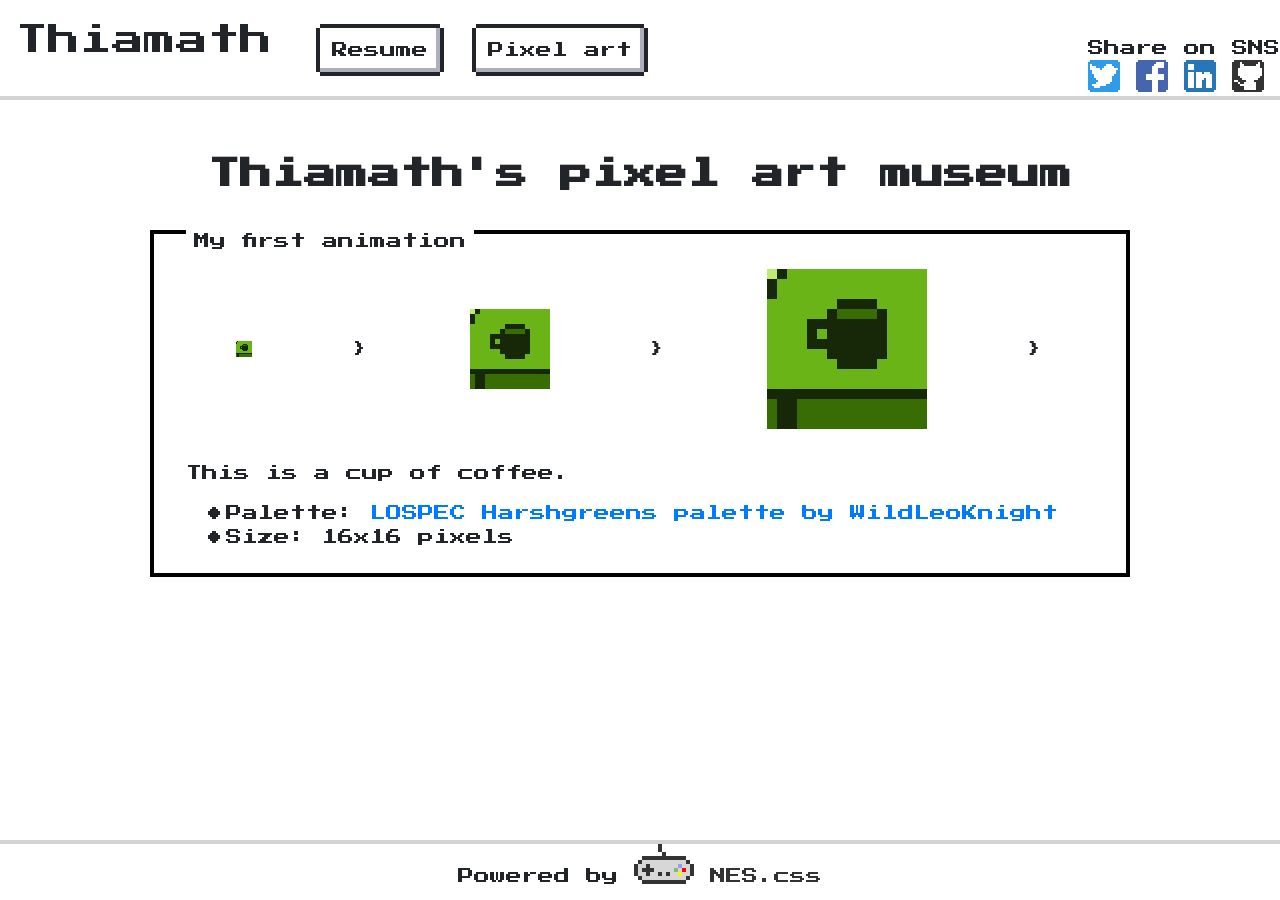
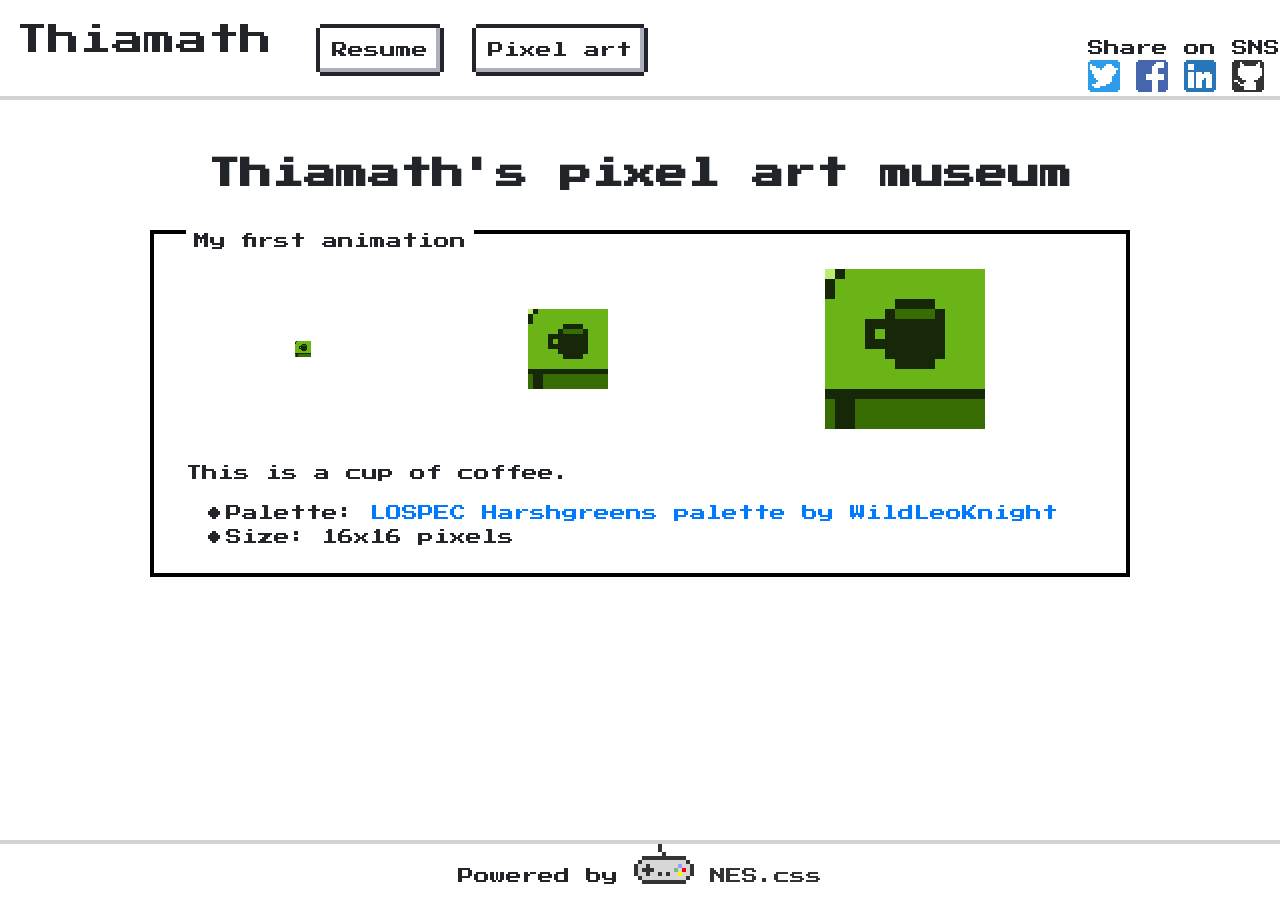
Before and after one commit to Thiamath/Thiamath.github.io, a Jekyll site: the page built from pixelart.html, in a window 1280 px wide. Built offline with Jekyll 4.4.1, drawn with Linux system fonts in a browser that asks for light colours; nearby versions of some CDN libraries.

```diff
--- a/_pixel_art/java_cup.html
+++ b/_pixel_art/java_cup.html
@@ -9,7 +9,7 @@
     {% for myImage in image_files %}
         {% if myImage.basename contains "java_cup" %}
     <img alt="{{ myImage.basename }}" src="{{ myImage.path }}">
-        {% endif %}}
+        {% endif %}
     {% endfor %}
 </div>
 <p>This is a cup of coffee.</p>
```
